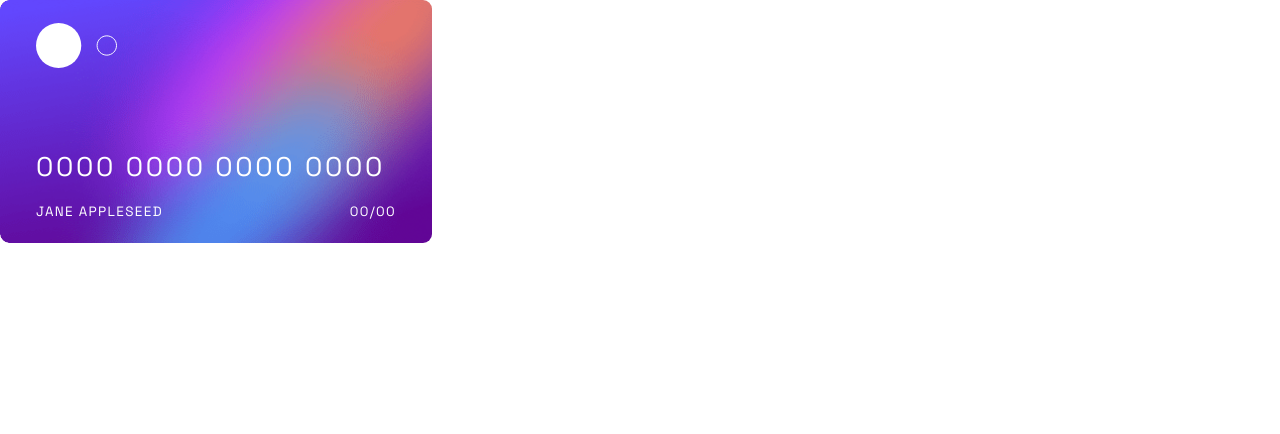
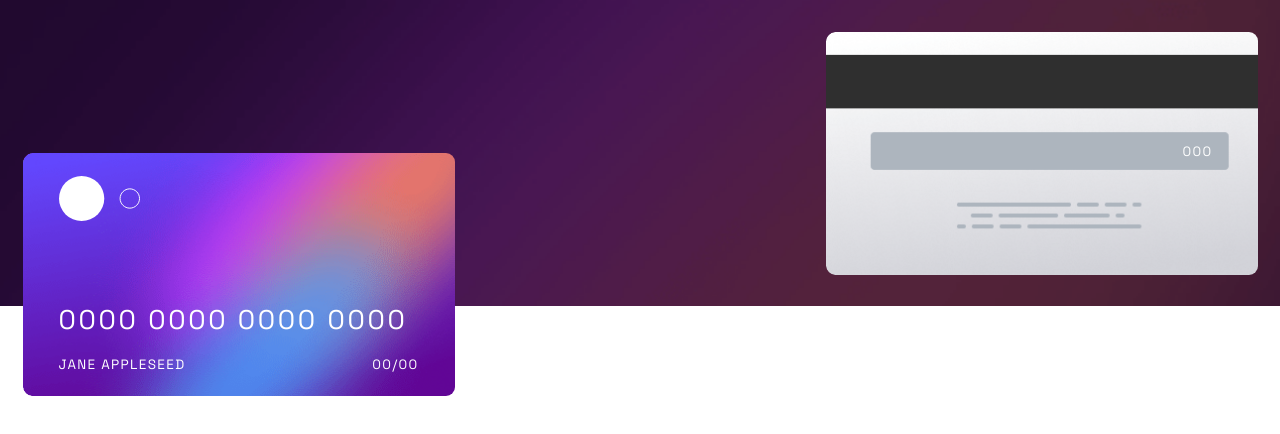
Before and after one commit to soewaiyanag/interactive-card-details-form, a React (Create React App) app: page / in a window 1280 px wide. Shown: the top 434 px of the page. Built offline with nearby package versions, Linux system fonts and the light colour scheme.

Commit message:
CardBack was finished in styles

```diff
--- a/src/App.js
+++ b/src/App.js
@@ -3,9 +3,13 @@ import CardBack from "./CardBack";
 
 export default function App() {
   return (
-    <div>
-      <CardFront />
-      <CardBack />
+    <div className="bg-main-mobile h-68 bg-cover sm:bg-main-desktop relative">
+      <div className="absolute left-5 top-1/2 z-10">
+        <CardFront />
+      </div>
+      <div className="absolute right-5 top-7">
+        <CardBack />
+      </div>
     </div>
   );
 }
--- a/src/CardBack.js
+++ b/src/CardBack.js
@@ -1,5 +1,18 @@
+import clsx from "clsx";
+
 const CardBack = () => {
-  return <div className="card"></div>;
+  return (
+    <div className="card bg-card-back relative">
+      <span
+        className={clsx(
+          "card-small-text",
+          "absolute pb-0.5 right-10 top-1/2 -translate-y-1/2"
+        )}
+      >
+        000
+      </span>
+    </div>
+  );
 };
 
 export default CardBack;
--- a/src/CardFront.js
+++ b/src/CardFront.js
@@ -6,12 +6,7 @@ import ExpDate from "./ExpDate";
 
 const CardFront = () => {
   return (
-    <div
-      className={clsx(
-        "card bg-card-front ",
-        "rounded-lg bg-cover flex flex-col"
-      )}
-    >
+    <div className={clsx("card bg-card-front ", "flex flex-col")}>
       <img className="w-16 sm:w-18" src={cardLogo} alt="card-logo" />
       <CardNumber />
       <div className="flex justify-between">
--- a/src/style.css
+++ b/src/style.css
@@ -12,7 +12,8 @@
 }
 
 .card {
-  @apply w-84 sm:w-96 aspect-video px-8 py-5;
+  @apply w-84 sm:w-96 aspect-video rounded-lg
+          bg-cover px-8 py-5;
 }
 
 .card-small-text {
--- a/tailwind.config.js
+++ b/tailwind.config.js
@@ -7,6 +7,7 @@ module.exports = {
         // small
         18: "4.5rem",
         // big
+        68: "17rem",
         84: "21rem",
         88: "22rem",
         92: "23rem",
```
